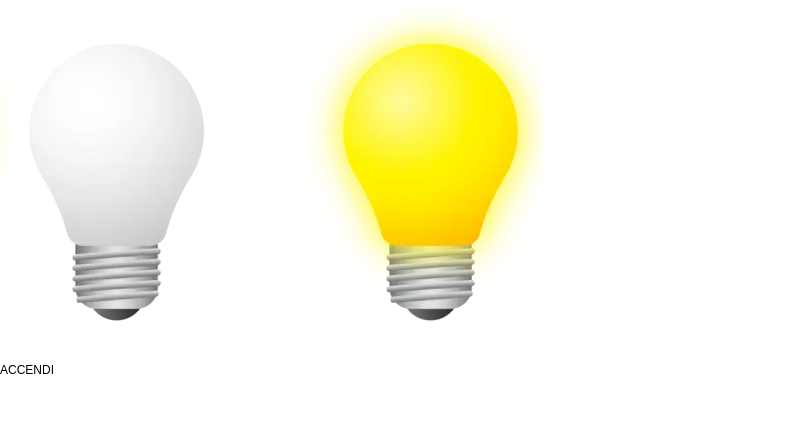
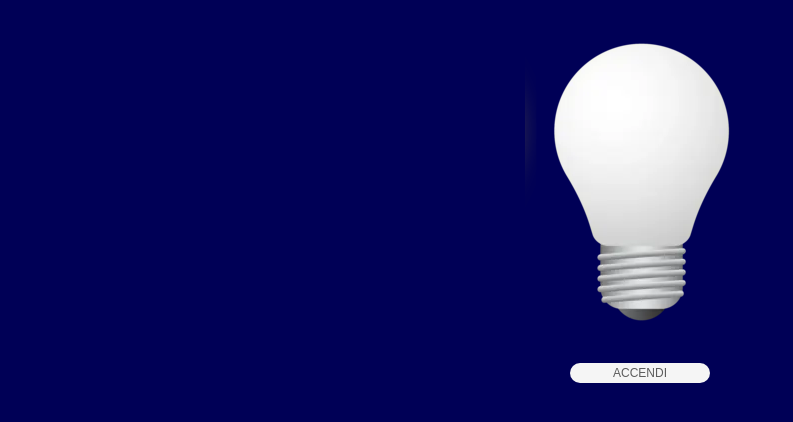
Before and after one commit to ilenia-agnolon/js-dom-1, a plain HTML site: page index.html in a window 1280 px wide. Shown: the whole page, without its empty margins (0-793 px from the left). Drawn offline with Linux system fonts and the light colour scheme.

Commit message:
impostato la pagina web visualmente: lavorato le varie classi in css

```diff
--- a/css/style.css
+++ b/css/style.css
@@ -13,3 +13,36 @@
   font-family: 'Montserrat', sans-serif;
   font-size: 12px;
 }
+
+body {
+    background-color: rgb(0, 0, 86);
+}
+
+.main-container {
+    display: flex;
+    flex-direction: column;
+    align-items: center;
+    margin: 0 auto;
+    width: 50%;
+}
+
+/* img */
+.img-container {
+    margin-left: 40px;
+}
+
+.on-lamp {
+    display: none;
+    margin-right: 82px;
+}
+
+/* bottone */
+.my-button {
+    width: 140px;
+    padding: 10px 20px;
+    line-height: 0;
+    background-color: whitesmoke;
+    color: rgb(92, 92, 92);
+    text-align: center;
+    border-radius: 20px;
+}
--- a/index.html
+++ b/index.html
@@ -15,8 +15,8 @@
 
             <!-- images -->
             <div class="img-container">
-                <img src="img/white_lamp.png" alt="white lamp">
-                <img src="img/yellow_lamp.png" alt="yellow lamp">
+                <img src="img/white_lamp.png" alt="white lamp" class="off-lamp">
+                <img src="img/yellow_lamp.png" alt="yellow lamp" class="on-lamp">
             </div>
 
             <!-- button -->
```
